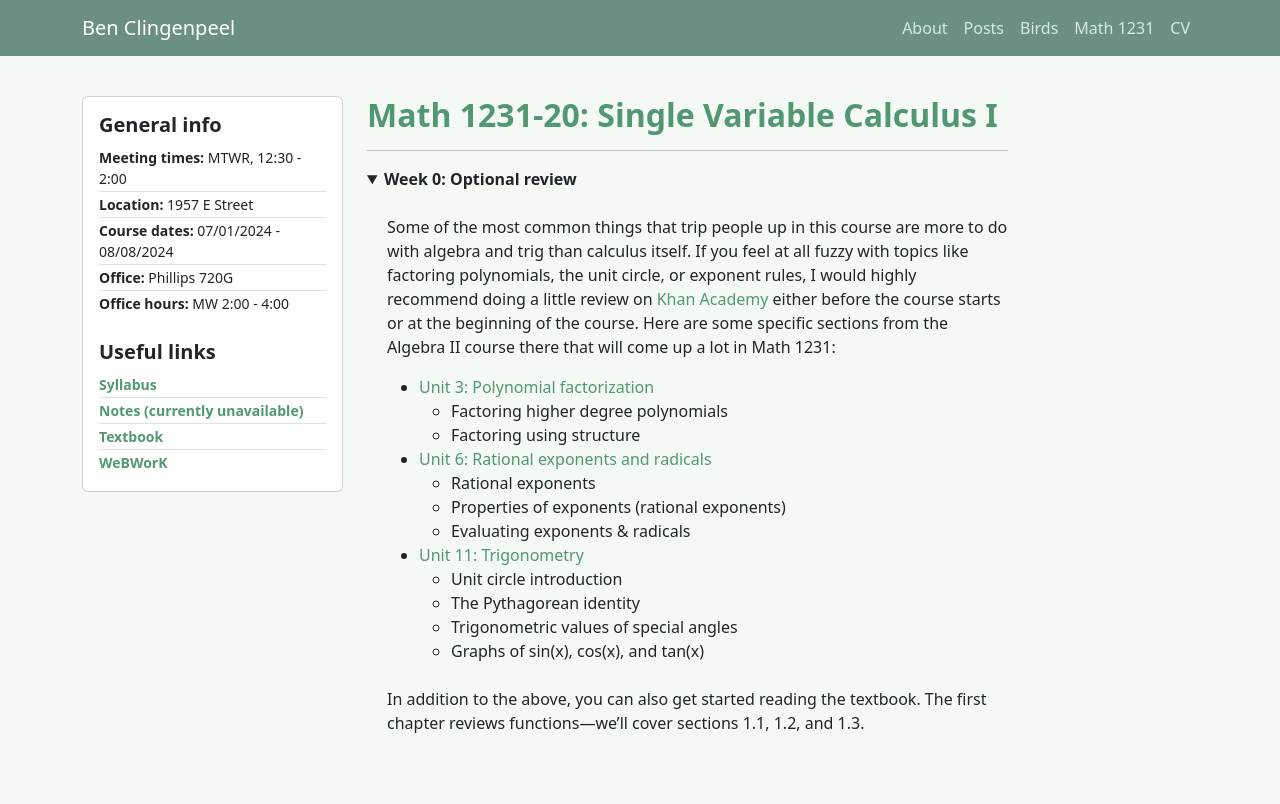
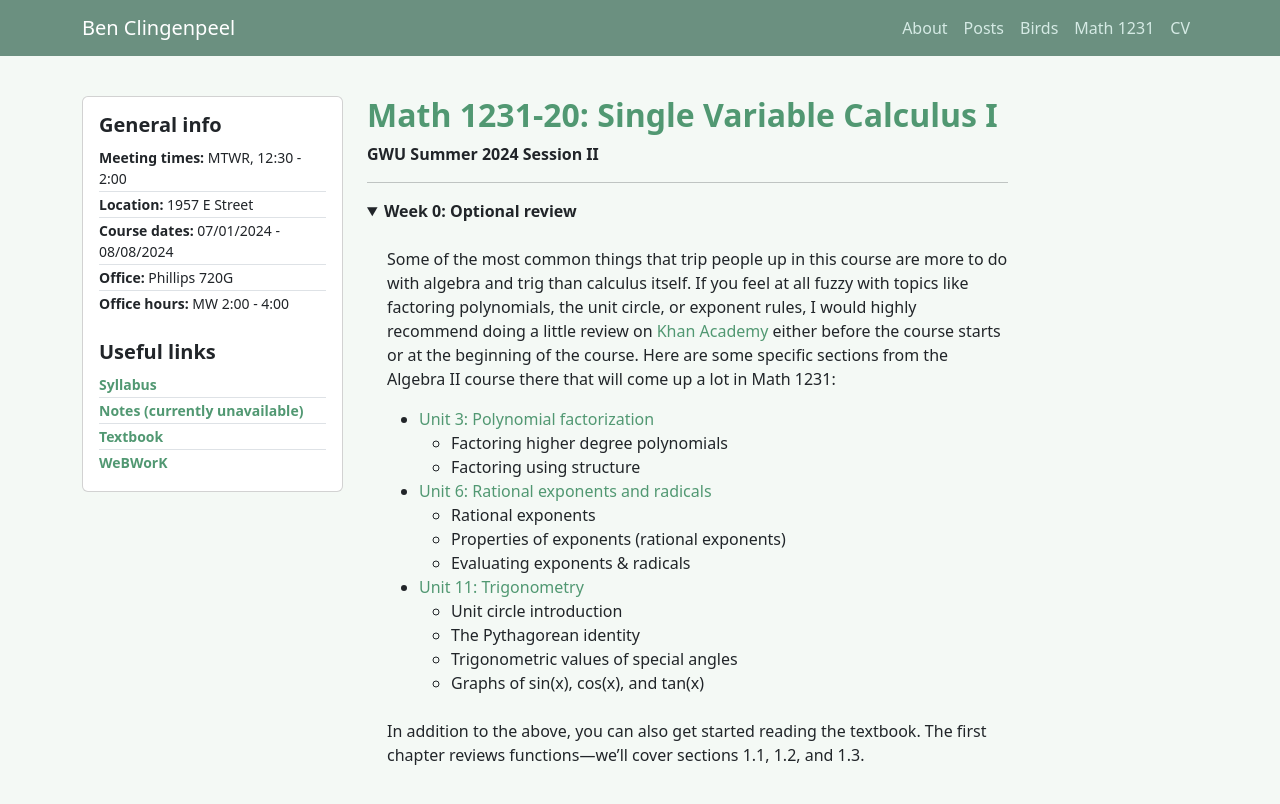
Before and after one commit to bncling/bncl-site, a Jekyll site: the page built from _courses/GW1231_summer_24.markdown, in a window 1280 px wide. Shown: the top 804 px of the page. Built offline with Jekyll 4.4.1, drawn with Linux system fonts in a browser that asks for light colours.

Commit message:
rebuilding site Fri May 24 12:50:42 EDT 2024

```diff
--- a/_courses/GW1231_summer_24.markdown
+++ b/_courses/GW1231_summer_24.markdown
@@ -1,6 +1,7 @@
 ---
 layout: course
 title: "Math 1231-20: Single Variable Calculus I"
+subtitle: "GWU Summer 2024 Session II"
 slug: Math 1231
 uniqname: GW1231_summer_24
 ---
--- a/_layouts/course.html
+++ b/_layouts/course.html
@@ -27,6 +27,7 @@ layout: wrapper
 			</div>
 			<div class="col-md-7 mt-3">
 				<h2><b>{{ page.title }}</b></h2>
+				<b>{{ page.subtitle }}</b>
 				{{ content }}
 			</div>
 		</div>
--- a/_layouts/home.html
+++ b/_layouts/home.html
@@ -8,9 +8,10 @@ layout: wrapper
 			<div class="p-3">
 				<h1>Welcome to my website!</h1>
 				<p>Sometimes it's just nice to have a place to write about math! This is that place for me. You can also find my CV, a map of all the birds I've seen since I got into birding a year or so ago, and if you're a student in Math 1231 this summer, you can find our course homepage.</p>
+				<img style="max-width: 700px; width:95%" src="assets/img/J_p.svg">
 			</div>
 			<div class="p-4"></div>
-			<img class="img-thumbnail w-50 d-none d-md-block p-2" src="assets/img/me_photo.png">
+			<img style="max-height: 600px" class="img-thumbnail w-50 d-none d-md-block p-2" src="assets/img/me_photo2.png">
 		</div>
 	</div>
 </section>
--- a/_layouts/wrapper.html
+++ b/_layouts/wrapper.html
@@ -3,6 +3,11 @@
 <head>
 	<meta charset="utf-8">
 	<meta name="viewport" content="width=device-width, initial-scale=1">
+
+  <!-- Favicon -->
+  <link rel="icon" type="image/svg+xml" href="/assets/img/favicon/favicon.svg">
+  <link rel="icon" type="image/png" href="/assets/img/favicon/favicon.png">
+
 	<!-- Boostrap CSS -->
   <link href="https://cdn.jsdelivr.net/npm/bootstrap@5.3.0-alpha3/dist/css/bootstrap.min.css" rel="stylesheet" integrity="sha384-KK94CHFLLe+nY2dmCWGMq91rCGa5gtU4mk92HdvYe+M/SXH301p5ILy+dN9+nJOZ" crossorigin="anonymous">
 
```
Also changed, not shown: assets/img/8_10.png (added), assets/img/8_10.svg (added), assets/img/favicon.png (added), assets/img/favicon.svg (added), assets/img/favicon/favicon.png (added), assets/img/favicon/favicon.svg (added), 5 other files.
